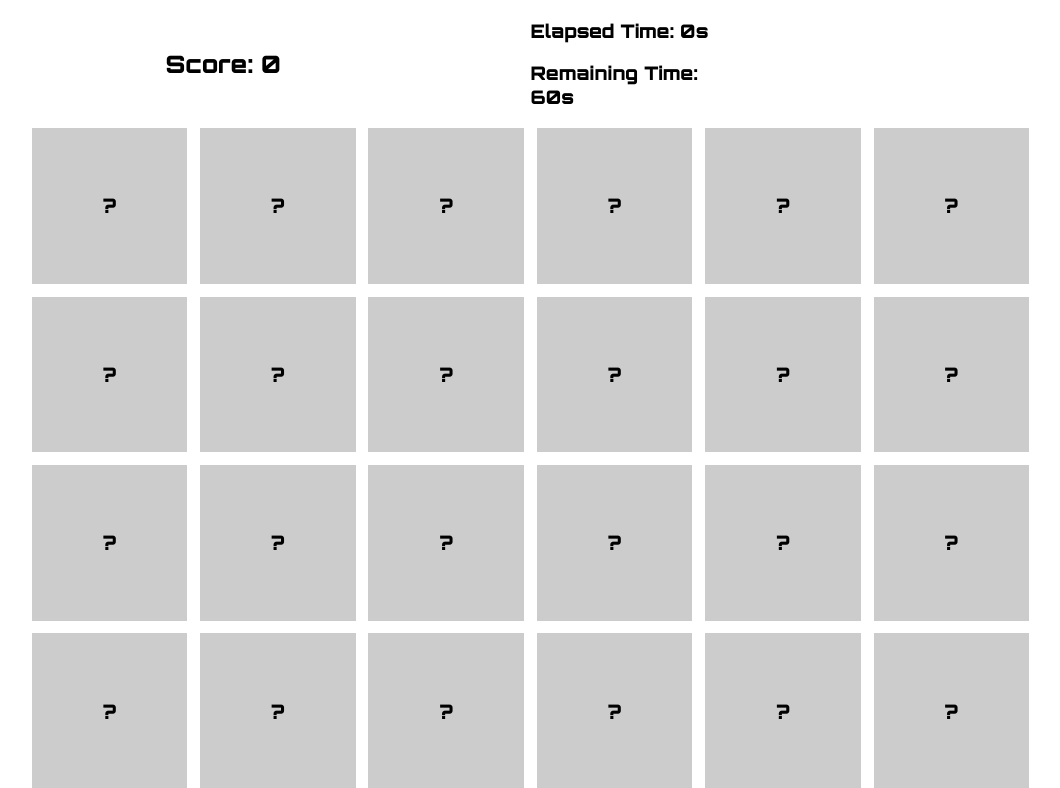
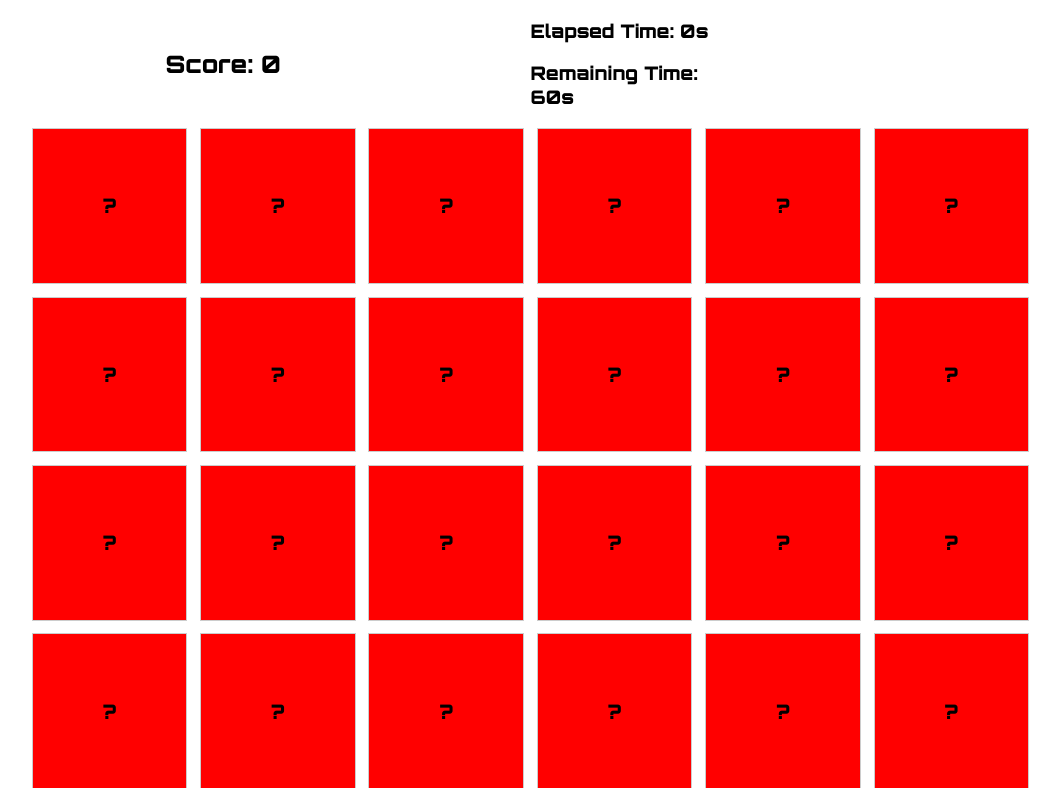
Before and after one commit to martprenger/web3, a PHP site: page / in a window 1280 px wide. Shown: the top 788 px of the page, without its empty margins (84-1144 px from the left). Run offline with PHP 8.4, Linux system fonts and the light colour scheme.

Commit message:
fixed colors again

```diff
--- a/memory/style.css
+++ b/memory/style.css
@@ -39,12 +39,16 @@ body {
     font-size: 20px;
 }
 
-.closed {
-    background-color: #ccc;
+.card.closed {
+    background-color: var(--color-card);
 }
 
-.open, .found, .picked {
-    background-color: #fff;
+.card.open {
+    background-color: var(--color-open);
+}
+
+.card.found {
+    background-color: var(--color-found);
 }
 
 .layout-div {
```
